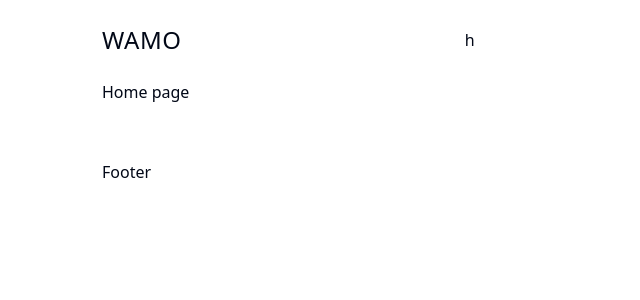
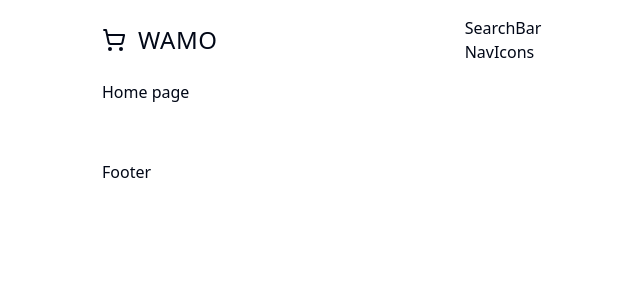
Before and after one commit to waelmando0/e-commerce-app, a Next.js app: page / in a window 1280 px wide. Shown: the top 300 px of the page, without its empty margins (26-666 px from the left). Built offline with nearby package versions, Linux system fonts and the light colour scheme.

Commit message:
add SearchBar and NavIcons components

```diff
--- /dev/null
+++ b/components/NavIcons.tsx
@@ -0,0 +1,7 @@
+import React from 'react';
+
+const NavIcons = () => {
+	return <div>NavIcons</div>;
+};
+
+export default NavIcons;
--- a/components/Navbar.tsx
+++ b/components/Navbar.tsx
@@ -1,6 +1,9 @@
 import Link from 'next/link';
 import React from 'react';
 import Menu from './Menu';
+import SearchBar from './SearchBar';
+import NavIcons from './NavIcons';
+import { ShoppingCart } from 'lucide-react';
 
 const Navbar = () => {
 	return (
@@ -18,13 +21,17 @@ const Navbar = () => {
 				<div className='hidden md:flex items-center justify-between gap-8 h-full'>
 					{/* LEFT */}
 					<div className='w-1/3'>
-						<Link href='/'>
+						<Link href='/' className='flex items-center gap-3'>
+							<ShoppingCart />
 							<div className='text-2xl tracking-wide uppercase'>wamo</div>
 						</Link>
 					</div>
 
 					{/* RIGHT */}
-					<div className='w-2/3'>h</div>
+					<div className='w-2/3'>
+						<SearchBar />
+						<NavIcons />
+					</div>
 				</div>
 			</div>
 		</header>
--- /dev/null
+++ b/components/SearchBar.tsx
@@ -0,0 +1,8 @@
+'use client';
+import React from 'react';
+
+const SearchBar = () => {
+	return <form>SearchBar</form>;
+};
+
+export default SearchBar;
```
